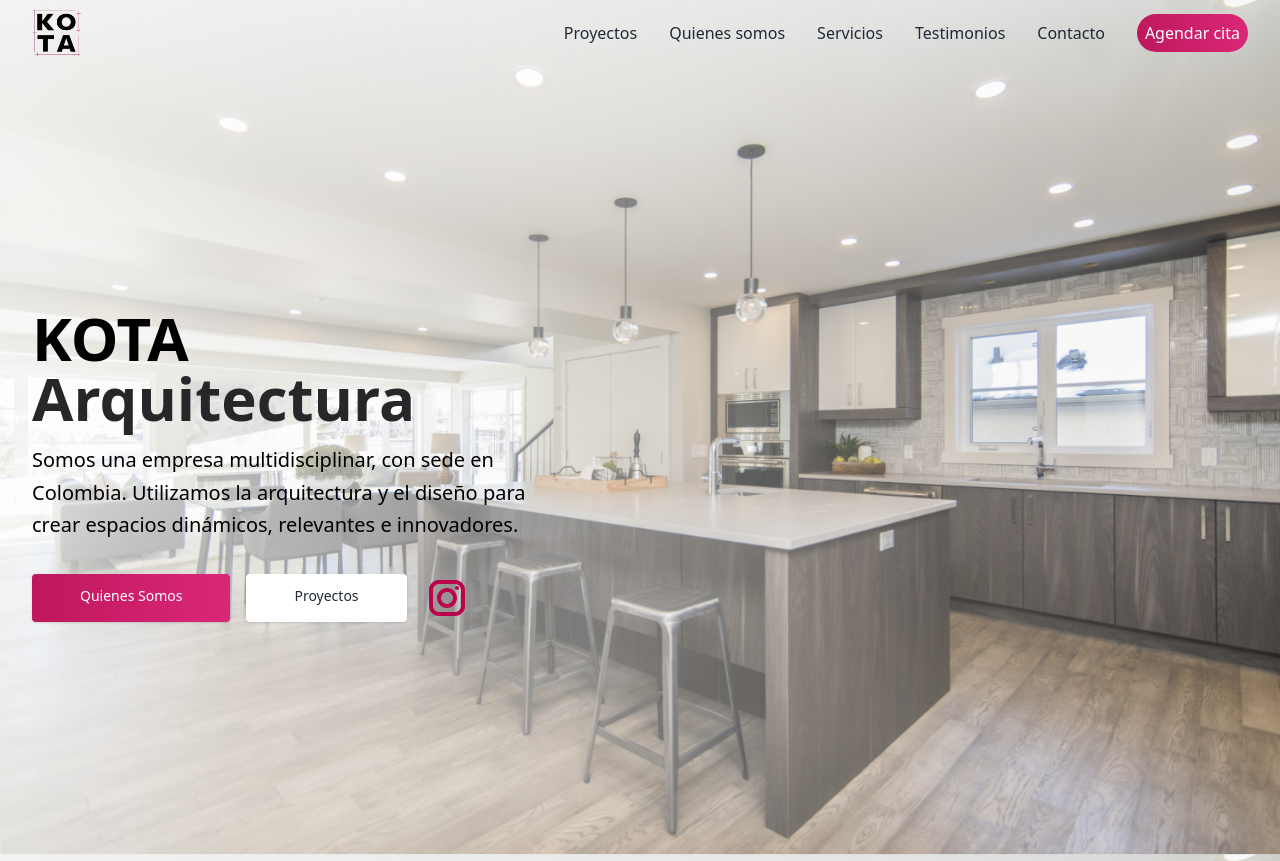
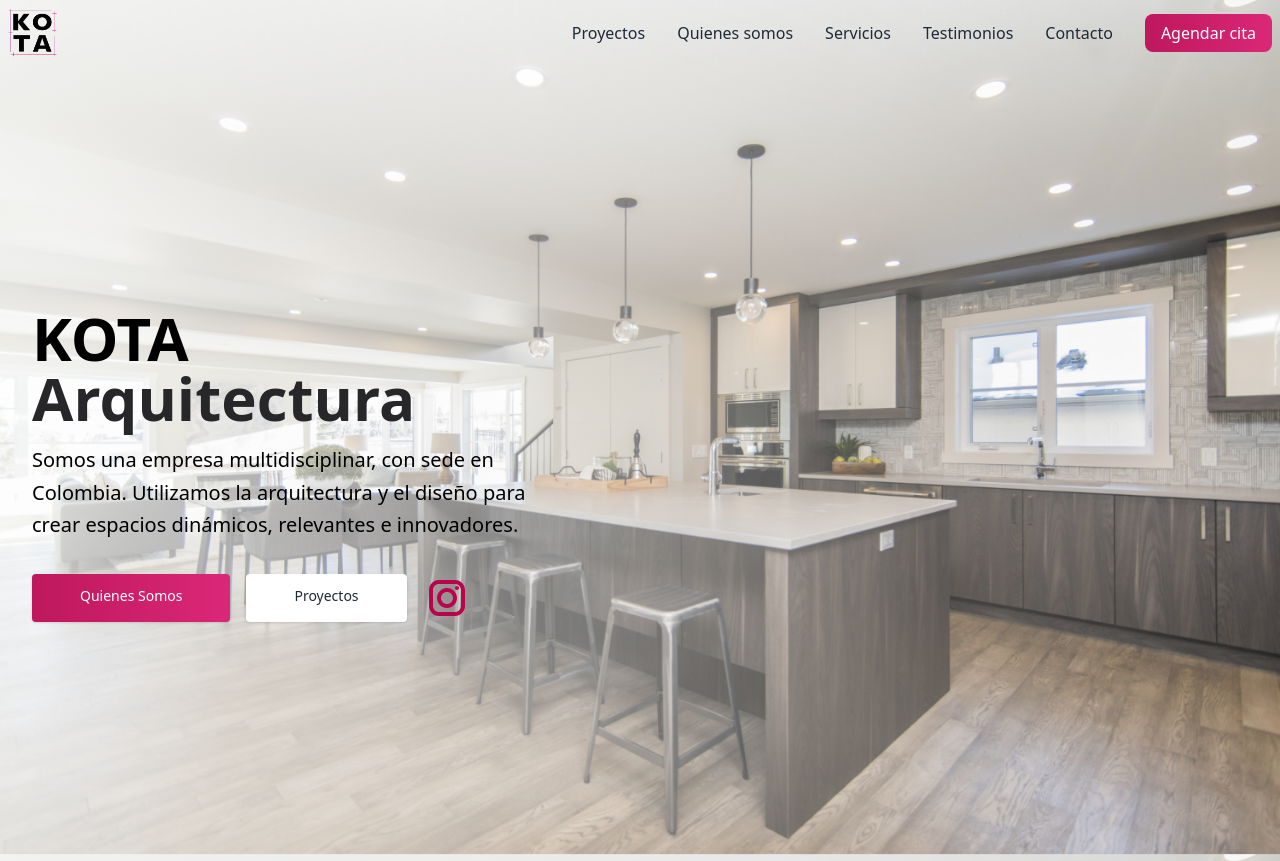
Before and after one commit to Valar789/kota_arquitectura, a Next.js app: page / in a window 1280 px wide. Shown: the top 861 px of the page. Built offline with nearby package versions, Linux system fonts and the light colour scheme.

Commit message:
fixed detail navbar

```diff
--- a/components/Navbar.js
+++ b/components/Navbar.js
@@ -25,7 +25,7 @@ export default function NavBar() {
       ref={refnav}
       className="sticky top-0 z-50 bg-white/75 md:bg-transparent sm:bg-gradient-to-r sm:from-white/75 sm:to-transparent"
     >
-      <div className="px-4  mx-auto sm:max-w-xl md:max-w-full lg:max-w-screen-xl md:px-24 lg:px-8">
+      <div className="px-4  mx-auto sm:max-w-xl md:max-w-full lg:max-w-screen-xl md:px-7 lg:px-2 ">
         <div className="relative flex items-center justify-between">
           <Link href="#header">
             <a className="block text-black font-bold text-2xl pt-2">
@@ -72,7 +72,7 @@ export default function NavBar() {
             </li>
             <li>
               <Link href="#contacto">
-                <a className="btn md:bg-gradient-to-r sm:from-pink-700 sm:to-pink-600 p-2 rounded-3xl text-white transition hover:text-pink-600 ">
+                <a className="  md:bg-gradient-to-r sm:from-pink-700 sm:to-pink-600 py-2 px-4 rounded-lg  text-white transition hover:text-pink-600 ">
                   Agendar cita
                 </a>
               </Link>
@@ -168,7 +168,7 @@ export default function NavBar() {
                       </li>
                       <li>
                         <Link href="#contacto">
-                          <a className="btn text-gray-800 transition hover:text-pink-600 ">
+                          <a className="btn text-gray-800  transition hover:text-pink-600 ">
                             Agendar cita
                           </a>
                         </Link>
```
